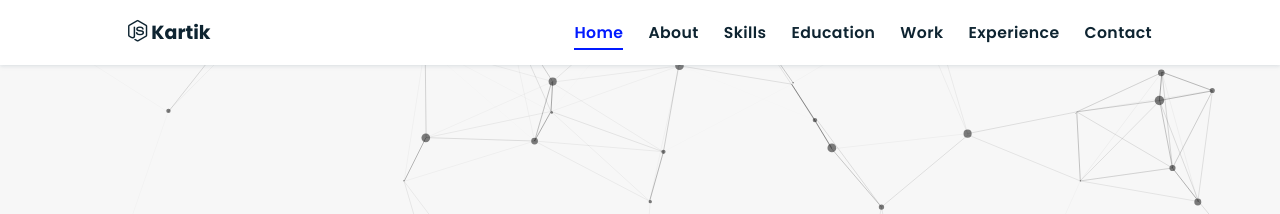
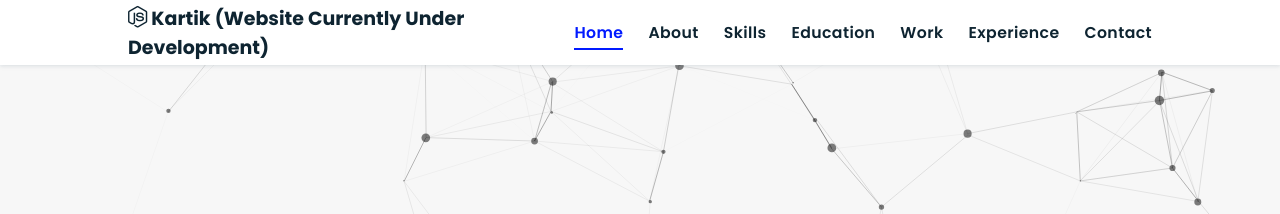
Before and after one commit to kartiksoni01/portfolio, a plain HTML site: page index.html in a window 1280 px wide. Shown: the top 214 px of the page. Drawn offline with nearby package versions, Linux system fonts and the light colour scheme.

Commit message:
under dev

```diff
--- a/index.html
+++ b/index.html
@@ -23,7 +23,7 @@
 
 <!-- navbar starts -->
 <header>
-        <a href="/" class="logo"><i class="fab fa-node-js"></i> Kartik</a>
+        <a href="/" class="logo"><i class="fab fa-node-js"></i> Kartik (Website currently under development)</a>
 
         <div id="menu" class="fas fa-bars"></div>
         <nav class="navbar">
```
